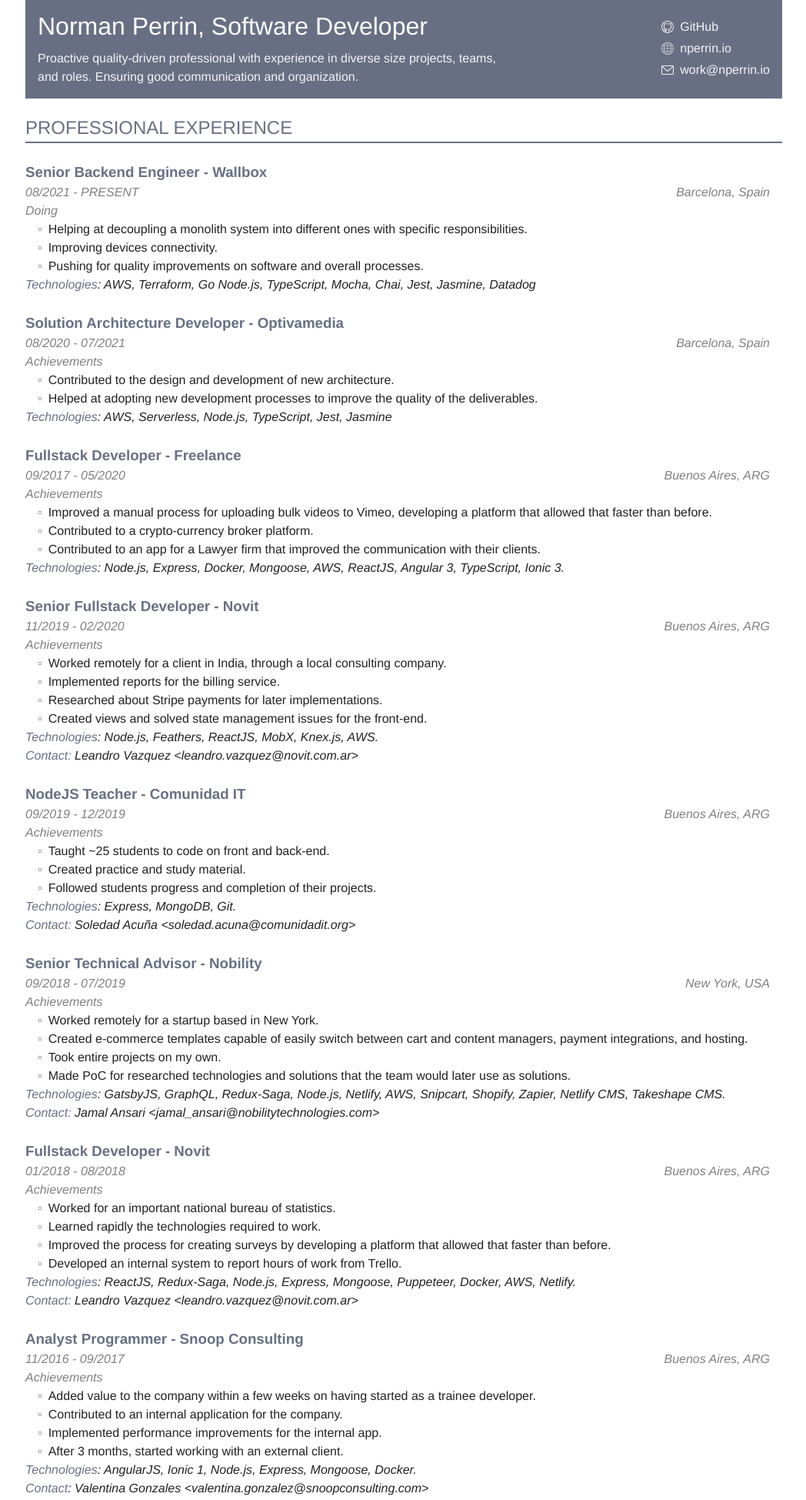
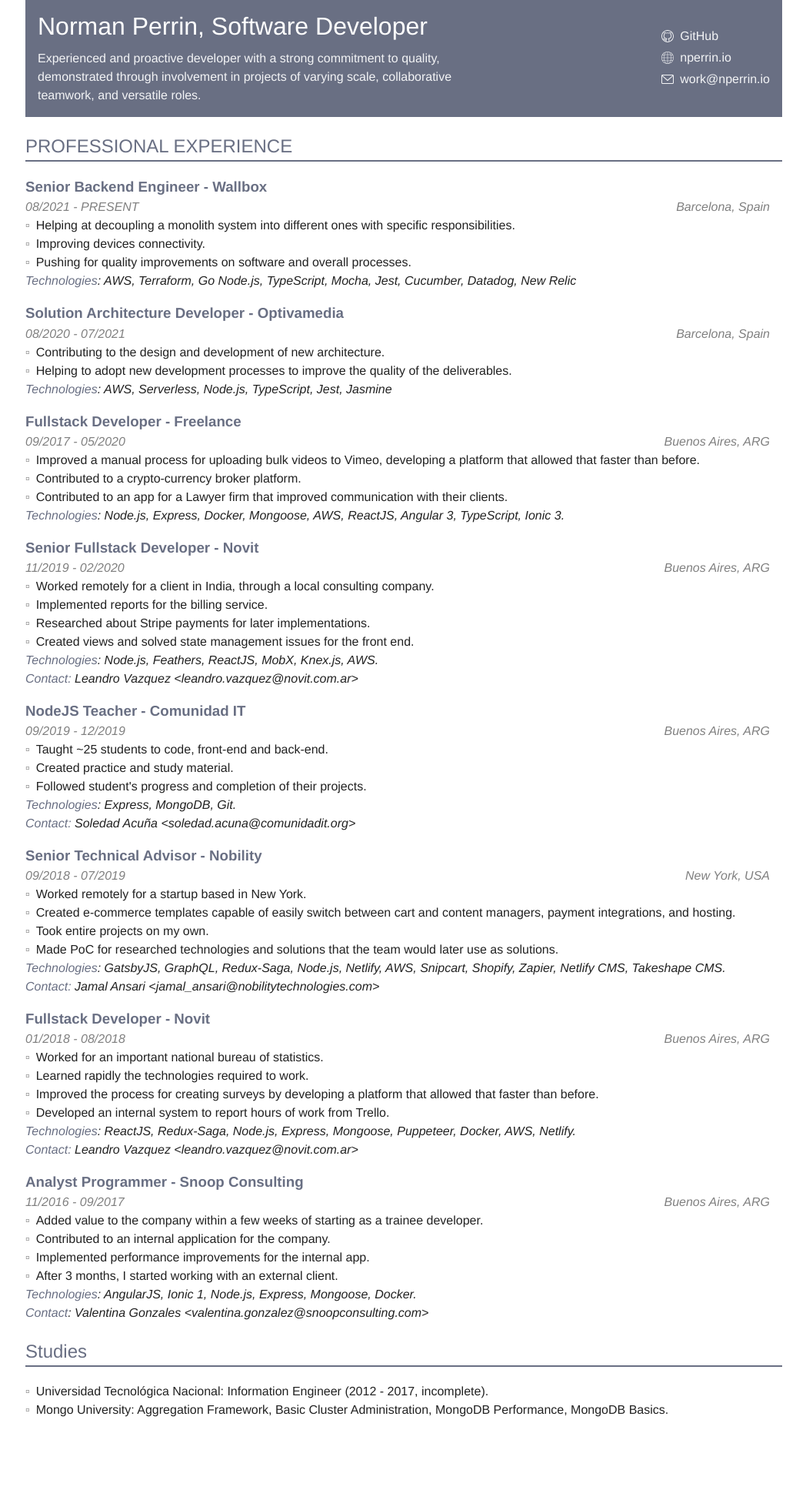
Before and after one commit to NormanPerrin/cv, a plain HTML site: page index.html in a window 1280 px wide. Shown: the part 2-1951 px from the top of the page at 77% size, without its empty margins (123-1171 px from the left). After the commit the page ends 1862 px from the top, so only its background shows below. Drawn offline with Linux system fonts and the light colour scheme.

Commit message:
compress cv

```diff
--- a/index.html
+++ b/index.html
@@ -9,7 +9,7 @@
 <header>
   <section class="me">
     <h1>Norman Perrin, Software Developer</h1>
-    <p>Proactive quality-driven professional with experience in diverse size projects, teams, and roles. Ensuring good communication and organization.</p>
+    <p>Experienced and proactive developer with a strong commitment to quality, demonstrated through involvement in projects of varying scale, collaborative teamwork, and versatile roles.</p>
   </section>
   <ul class="contact">
     <li class="github">
@@ -47,7 +47,6 @@
       <p>Barcelona, Spain</p>
     </div>
     <div class="achievements">
-      <p>Doing</p>
       <ul>
         <li>Helping at decoupling a monolith system into different ones with specific responsibilities.</li>
         <li>Improving devices connectivity.</li>
@@ -61,10 +60,10 @@
       <a href="https://nodejs.org/">Node.js</a>,
       <a href="https://www.typescriptlang.org/">TypeScript</a>,
       <a href="https://mochajs.org/">Mocha</a>,
-      <a href="https://www.chaijs.com/">Chai</a>,
       <a href="https://jestjs.io/">Jest</a>,
-      <a href="https://jasmine.github.io/">Jasmine</a>,
-      <a href="https://www.datadoghq.com/">Datadog</a>
+      <a href="https://cucumber.io/">Cucumber</a>,
+      <a href="https://www.datadoghq.com/">Datadog</a>,
+      <a href="https://newrelic.com/">New Relic</a>
     </p>
   </section>
 
@@ -75,10 +74,9 @@
       <p>Barcelona, Spain</p>
     </div>
     <div class="achievements">
-      <p>Achievements</p>
       <ul>
-        <li>Contributed to the design and development of new architecture.</li>
-        <li>Helped at adopting new development processes to improve the quality of the deliverables.</li>
+        <li>Contributing to the design and development of new architecture.</li>
+        <li>Helping to adopt new development processes to improve the quality of the deliverables.</li>
       </ul>
     </div>
     <p class="tech"><span>Technologies</span>:
@@ -98,12 +96,10 @@
       <p>Buenos Aires, ARG</p>
     </div>
     <div class="achievements">
-      <p>Achievements</p>
       <ul>
-        <li>Improved a manual process for uploading bulk videos to Vimeo, developing a platform that allowed that faster
-          than before.</li>
+        <li>Improved a manual process for uploading bulk videos to Vimeo, developing a platform that allowed that faster than before.</li>
         <li>Contributed to a crypto-currency broker platform.</li>
-        <li>Contributed to an app for a Lawyer firm that improved the communication with their clients.</li>
+        <li>Contributed to an app for a Lawyer firm that improved communication with their clients.</li>
       </ul>
     </div>
     <p class="tech"><span>Technologies</span>:
@@ -126,12 +122,11 @@
       <p>Buenos Aires, ARG</p>
     </div>
     <div class="achievements">
-      <p>Achievements</p>
       <ul>
         <li>Worked remotely for a client in India, through a local consulting company.</li>
         <li>Implemented reports for the billing service.</li>
         <li>Researched about Stripe payments for later implementations.</li>
-        <li>Created views and solved state management issues for the front-end.</li>
+        <li>Created views and solved state management issues for the front end.</li>
       </ul>
     </div>
     <p class="tech"><span>Technologies</span>:
@@ -153,11 +148,10 @@
       <p>Buenos Aires, ARG</p>
     </div>
     <div class="achievements">
-      <p>Achievements</p>
       <ul>
-        <li>Taught ~25 students to code on front and back-end.</li>
-        <li>Created <a href="http://github.com/normanperrin/comit-node">practice and study material</a>.</li>
-        <li>Followed students progress and completion of their projects.</li>
+        <li>Taught ~25 students to code, front-end and back-end.</li>
+        <li>Created practice and study material.</li>
+        <li>Followed student's progress and completion of their projects.</li>
       </ul>
     </div>
     <p class="tech"><span>Technologies</span>:
@@ -176,11 +170,9 @@
       <p>New York, USA</p>
     </div>
     <div class="achievements">
-      <p>Achievements</p>
       <ul>
         <li>Worked remotely for a startup based in New York.</li>
-        <li>Created e-commerce templates capable of easily switch between cart and content managers, payment
-          integrations, and hosting.</li>
+        <li>Created e-commerce templates capable of easily switch between cart and content managers, payment integrations, and hosting.</li>
         <li>Took entire projects on my own.</li>
         <li>Made PoC for researched technologies and solutions that the team would later use as solutions.</li>
       </ul>
@@ -210,12 +202,10 @@
       <p>Buenos Aires, ARG</p>
     </div>
     <div class="achievements">
-      <p>Achievements</p>
       <ul>
         <li>Worked for an important national bureau of statistics.</li>
         <li>Learned rapidly the technologies required to work.</li>
-        <li>Improved the process for creating surveys by developing a platform that allowed that faster than before.
-        </li>
+        <li>Improved the process for creating surveys by developing a platform that allowed that faster than before.</li>
         <li>Developed an internal system to report hours of work from Trello.</li>
       </ul>
     </div>
@@ -241,12 +231,11 @@
       <p>Buenos Aires, ARG</p>
     </div>
     <div class="achievements">
-      <p>Achievements</p>
       <ul>
-        <li>Added value to the company within a few weeks on having started as a trainee developer.</li>
+        <li>Added value to the company within a few weeks of starting as a trainee developer.</li>
         <li>Contributed to an internal application for the company.</li>
         <li>Implemented performance improvements for the internal app.</li>
-        <li>After 3 months, started working with an external client.</li>
+        <li>After 3 months, I started working with an external client.</li>
       </ul>
     </div>
     <p class="tech"><span>Technologies</span>:
@@ -267,11 +256,6 @@
   <h2>Studies</h2>
   <ul>
     <li><a href="https://utn.edu.ar/es/">Universidad Tecnológica Nacional</a>: Information Engineer (2012 - 2017, incomplete).</li>
-    <li>Mongo University: <ul>
-        <li><a href="http://university.mongodb.com/course_completion/c516f0a2-70ed-4f97-8d96-2ff12aba">Aggregation Framework</a>.</li>
-        <li><a href="http://university.mongodb.com/course_completion/898d3130-279d-4759-9819-877e66da">Basic Cluster Administration</a>.</li>
-        <li><a href="https://university.mongodb.com/course_completion/24cd52fe-f338-480b-9e27-7921f78e">MongoDB Performance</a>.</li>
-        <li><a href="http://university.mongodb.com/course_completion/53a24bff-ad24-4cc0-a702-c6b61350">MongoDB Basics</a>.</li>
-      </ul>
+    <li>Mongo University: <a href="http://university.mongodb.com/course_completion/c516f0a2-70ed-4f97-8d96-2ff12aba">Aggregation Framework</a>, <a href="http://university.mongodb.com/course_completion/898d3130-279d-4759-9819-877e66da">Basic Cluster Administration</a>, <a href="https://university.mongodb.com/course_completion/24cd52fe-f338-480b-9e27-7921f78e">MongoDB Performance</a>, <a href="http://university.mongodb.com/course_completion/53a24bff-ad24-4cc0-a702-c6b61350">MongoDB Basics</a>.
   </ul>
 </section>
--- a/styles.css
+++ b/styles.css
@@ -18,6 +18,7 @@
 body {
     max-width: 1000px;
     margin: 0 auto 2rem auto;
+    padding-bottom: 1rem;
 }
 
 p { margin: 0; }
@@ -87,7 +88,7 @@
 h3 a { color: var(--hightlight) }
 h3 a:hover { color: var(--hightlight) }
 
-.work { margin: 1.5rem 0 }
+.work { margin: 1rem 0 }
 .work:first-child { margin-top: 1rem }
 .work > * { margin: 0 }
 
@@ -109,7 +110,6 @@
     font-style: oblique;
     color: var(--secondary-text);
 }
-.achievements ul, .studies ul { padding-left: 1rem }
 .achievements li::before, .studies li::before {
     content: "\25AB";
     position: relative;
```
